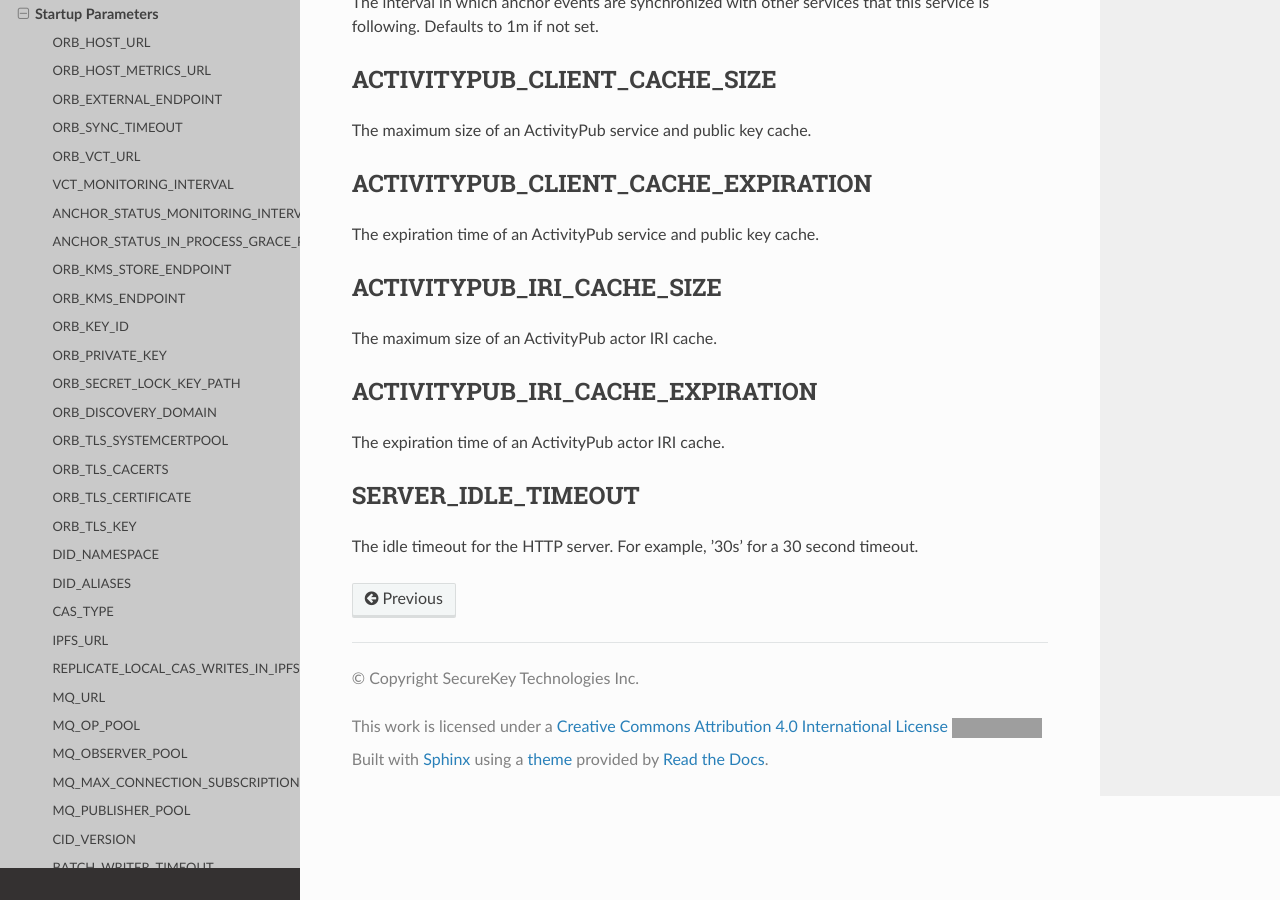
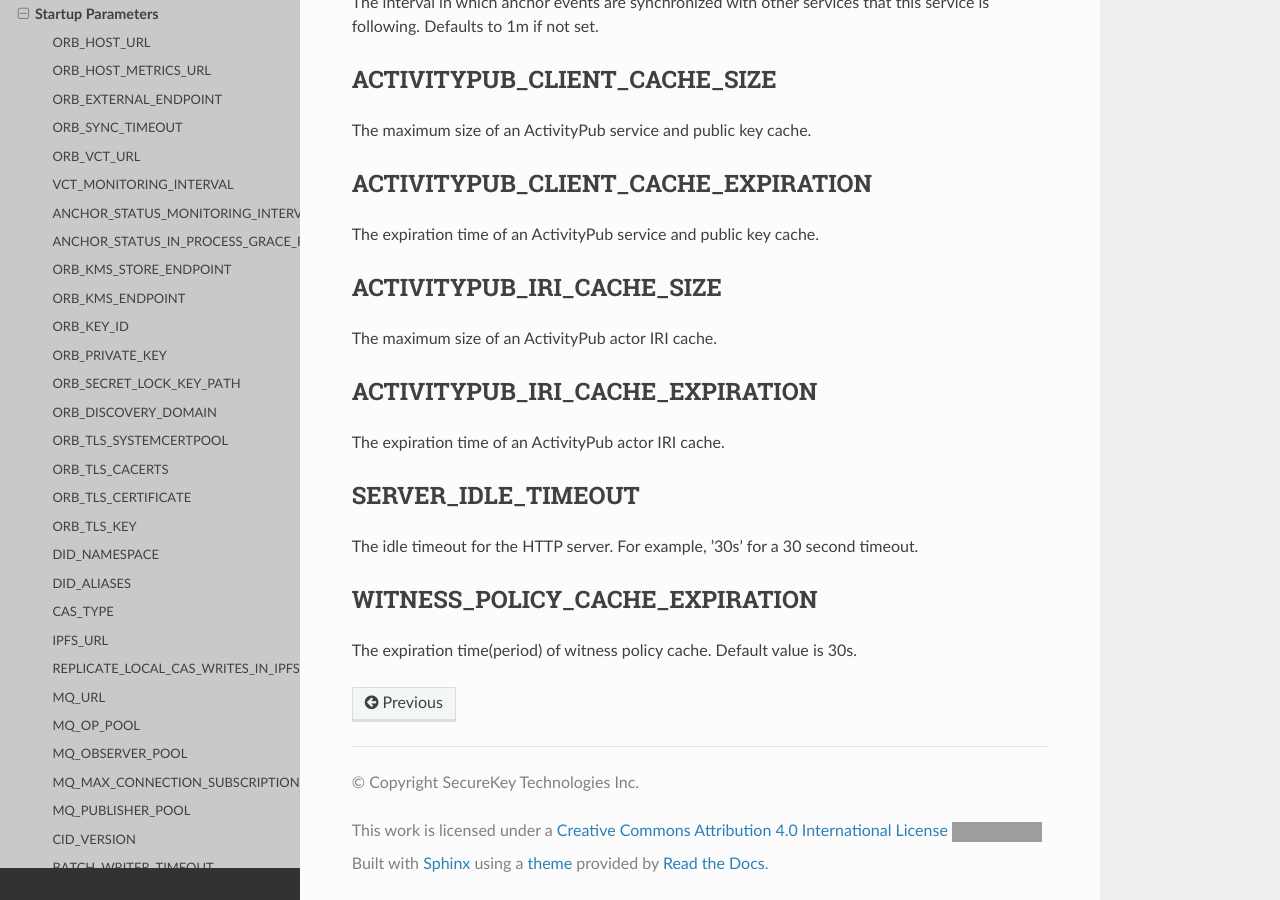
Before and after one commit to trustbloc/docs, a Sphinx documentation site: the page built from docs/source/orb/parameters.md, in a window 1280 px wide and 900 px high, scrolled down 9062 px. Built offline with Sphinx 7.4.7 and the Read the Docs theme 2.0.0, drawn with Linux system fonts in a browser that asks for light colours; grey boxes are pictures that could not be loaded.

Commit message:
chore: Add witness policy cache expiry parameter
Add witenss policy cache expiry parameter. Fix link in Sidetree documentation.

Signed-off-by: Sandra Vrtikapa <sandra.vrtikapa@securekey.com>

```diff
--- a/docs/source/orb/parameters.md
+++ b/docs/source/orb/parameters.md
@@ -336,3 +336,7 @@ The expiration time of an ActivityPub actor IRI cache.
 ## SERVER_IDLE_TIMEOUT
 
 The idle timeout for the HTTP server. For example, '30s' for a 30 second timeout.
+
+## WITNESS_POLICY_CACHE_EXPIRATION
+
+The expiration time(period) of witness policy cache. Default value is 30s.
--- a/docs/source/orb/sidetree.md
+++ b/docs/source/orb/sidetree.md
@@ -24,7 +24,7 @@ operations together and store them in Sidetree batch files as per
 
 Next, Sidetree batch file information will be stored into anchor index and anchor index will be witnessed
 as per witness policy. Observer will process witnessed anchor index and Sidetree batches as per
-[Sidetree transaction operation processing] (https://identity.foundation/sidetree/spec/#transaction-operation-processing)
+[Sidetree transaction operation processing](https://identity.foundation/sidetree/spec/#transaction-operation-processing)
 and store DID operations into operations store.  It will delete observed DID operation from unpublished operation store.
 DID will be resolved from stored DID operations.
 
```
